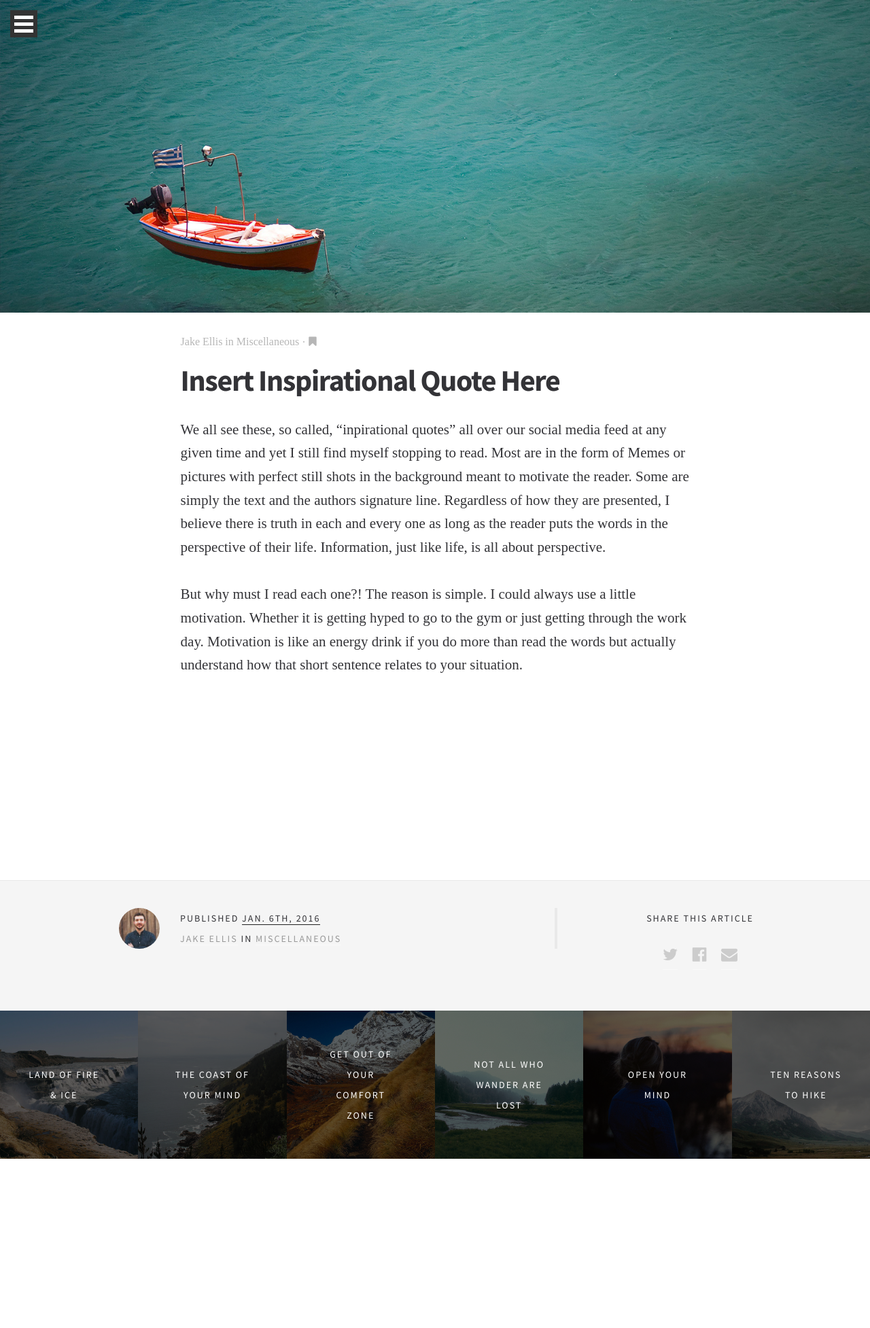
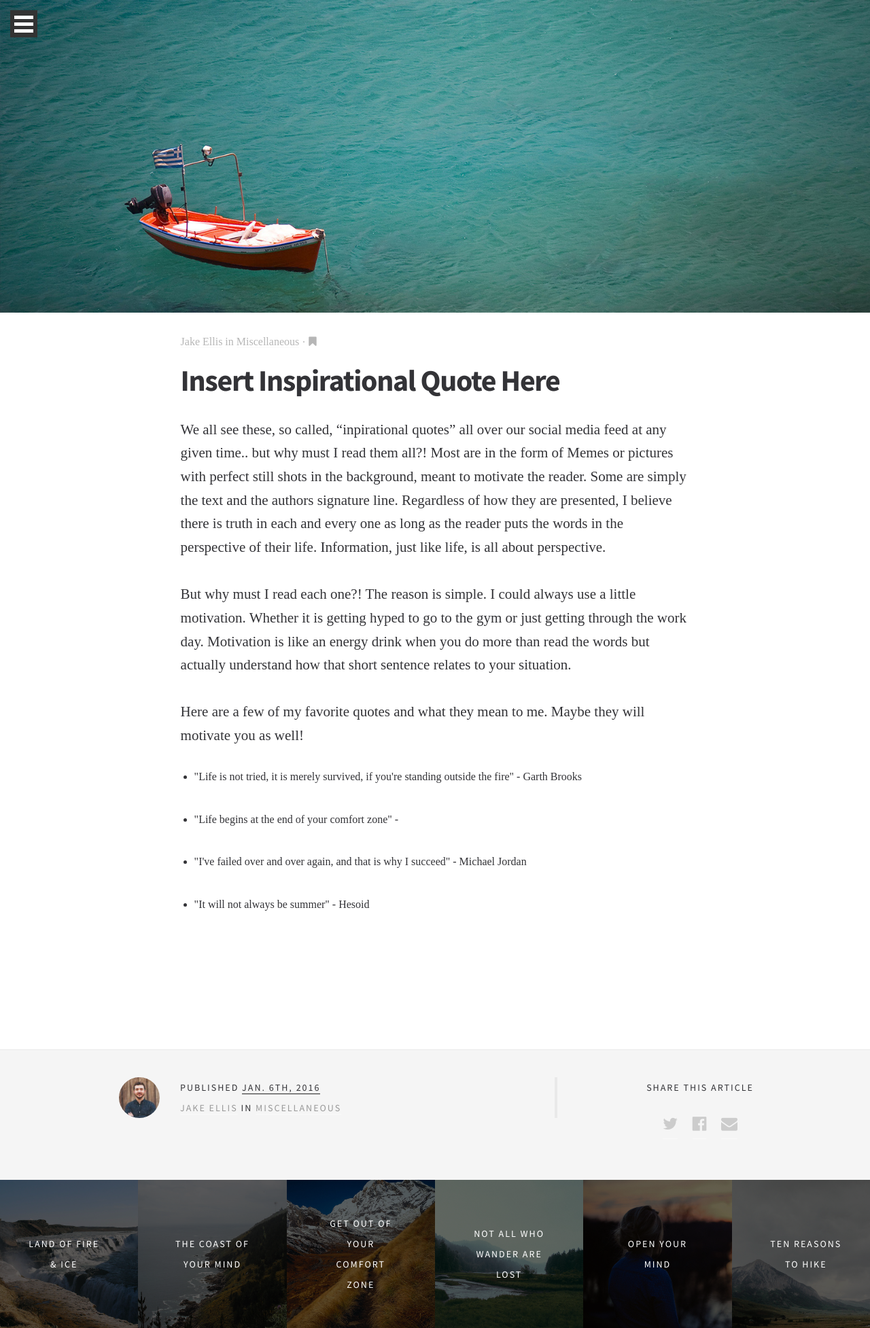
Before and after one commit to EJBlog/EJBlog.github.io, a Jekyll site: the page built from _posts/2016-1-6-inspirational-quotes.md, in a window 1280 px wide. Shown: the whole page at 68% size. Built offline with Jekyll 4.4.1, drawn with Linux system fonts in a browser that asks for light colours; nearby versions of some CDN libraries; some web fonts are replaced.

Commit message:
Update 2016-1-6-inspirational-quotes.md

```diff
--- a/_posts/2016-1-6-inspirational-quotes.md
+++ b/_posts/2016-1-6-inspirational-quotes.md
@@ -6,9 +6,18 @@ post_author: "Jake Ellis"
 post_category: "Miscellaneous"
 ---
 
-We all see these, so called, "inpirational quotes" all over our social media feed at any given time and yet I still find myself stopping to read. Most are in the form of Memes or pictures with perfect still shots in the background meant to motivate the reader. Some are simply the text and the authors signature line. Regardless of how they are presented, I believe there is truth in each and every one as long as the reader puts the words in the perspective of their life. Information, just like life, is all about perspective.
+We all see these, so called, "inpirational quotes" all over our social media feed at any given time.. but why must I read them all?! <!--endpreview-->
+Most are in the form of Memes or pictures with perfect still shots in the background, meant to motivate the reader. Some are simply the text and the authors signature line. Regardless of how they are presented, I believe there is truth in each and every one as long as the reader puts the words in the perspective of their life. Information, just like life, is all about perspective.
 <br><br>
-But why must I read each one?! <!--endpreview-->The reason is simple. I could always use a little motivation. Whether it is getting hyped to go to the gym or just getting through the work day. Motivation is like an energy drink if you do more than read the words but actually understand how that short sentence relates to your situation.
-
-
+But why must I read each one?! The reason is simple. I could always use a little motivation. Whether it is getting hyped to go to the gym or just getting through the work day. Motivation is like an energy drink when you do more than read the words but actually understand how that short sentence relates to your situation.
 <br><br>
+Here are a few of my favorite quotes and what they mean to me. Maybe they will motivate you as well!
+<ul>
+  <li>"Life is not tried, it is merely survived, if you're standing outside the fire" - Garth Brooks</li>
+  <br>
+  <li>"Life begins at the end of your comfort zone" - </li>
+  <br>
+  <li>"I've failed over and over again, and that is why I succeed" - Michael Jordan </li>
+  <br>
+  <li>"It will not always be summer" - Hesoid </li>
+</ul>
```
